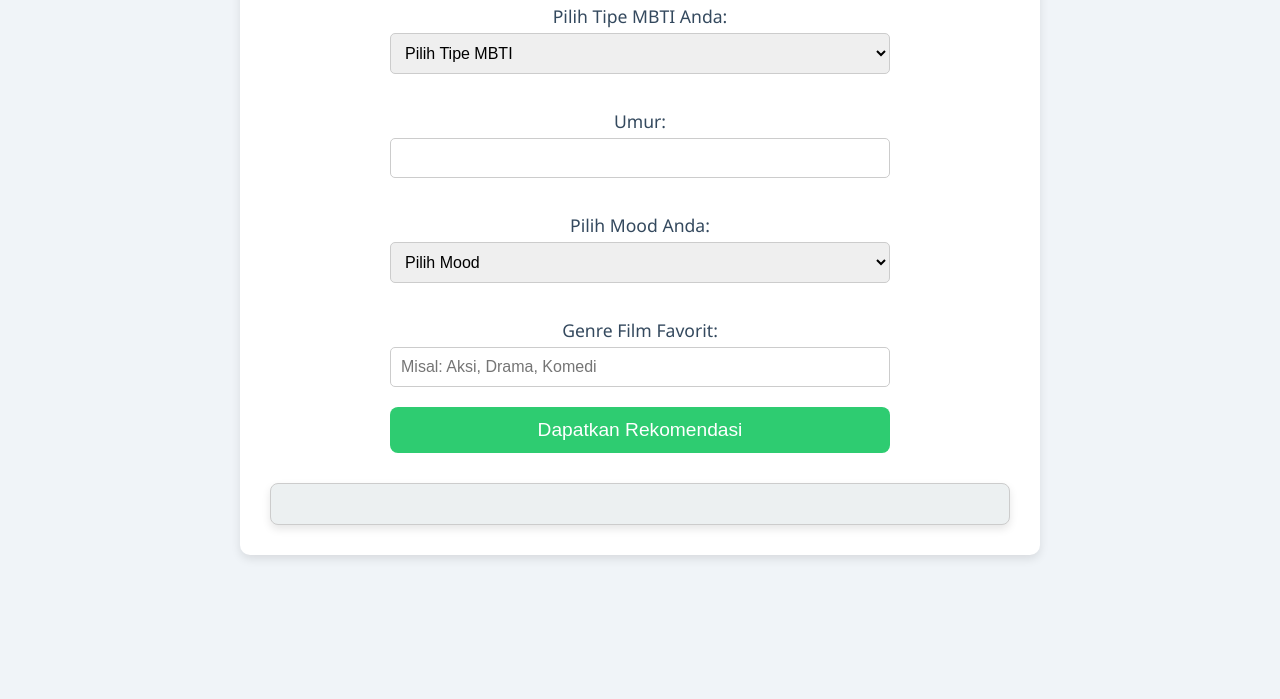
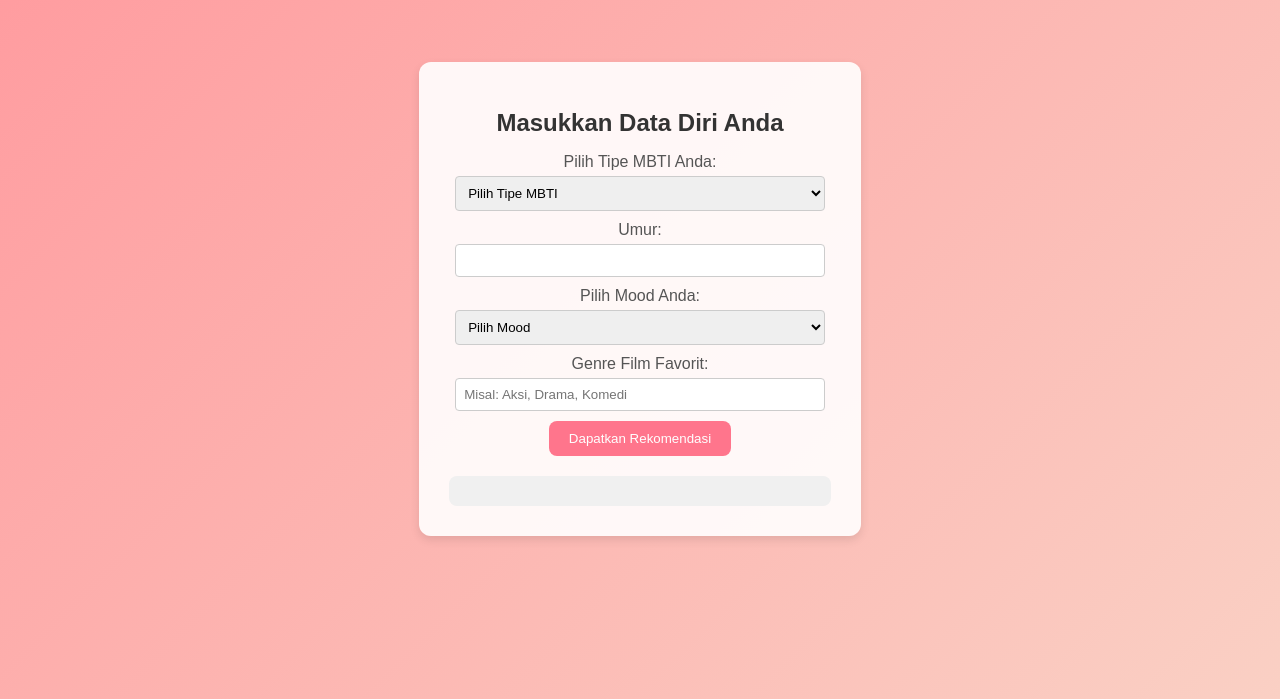
Before and after one commit to meilainformatics/UPRAK25, a plain HTML site: page form.html in a window 1280 px wide. Shown: the part 101-800 px from the top of the page. Drawn offline with Linux system fonts and the light colour scheme.

Commit message:
Update form.html

```diff
--- a/form.html
+++ b/form.html
@@ -4,7 +4,69 @@
     <meta charset="UTF-8">
     <meta name="viewport" content="width=device-width, initial-scale=1.0">
     <title>Isi Data Anda</title>
-    <link rel="stylesheet" href="style.css">
+    <style>
+        body {
+            font-family: Arial, sans-serif;
+            background: linear-gradient(135deg, #ff9a9e, #fad0c4);
+            display: flex;
+            justify-content: center;
+            align-items: center;
+            height: 100vh;
+            margin: 0;
+        }
+
+        .form-container {
+            text-align: center;
+            background: rgba(255, 255, 255, 0.9);
+            padding: 30px;
+            border-radius: 12px;
+            box-shadow: 0 4px 10px rgba(0, 0, 0, 0.1);
+            max-width: 400px;
+        }
+
+        h1 {
+            color: #333;
+            font-size: 24px;
+        }
+
+        label {
+            display: block; /* Membuat label rata kiri dan di atas input */
+            margin-bottom: 5px;
+            color: #555;
+        }
+
+        input[type="number"],
+        select,
+        input[type="text"] {
+            width: calc(100% - 12px); /* Lebar 100% dikurangi padding */
+            padding: 8px;
+            margin-bottom: 10px;
+            border: 1px solid #ccc;
+            border-radius: 4px;
+            box-sizing: border-box; /* Memastikan padding tidak menambah lebar total */
+        }
+
+        button[type="submit"] {
+            background: #ff758c;
+            color: white;
+            padding: 10px 20px;
+            border: none;
+            border-radius: 8px;
+            cursor: pointer;
+            transition: 0.3s;
+        }
+
+        button[type="submit"]:hover {
+            background: #ff5a6e;
+        }
+
+        #recommendation {
+            margin-top: 20px;
+            padding: 15px;
+            background-color: #f0f0f0;
+            border-radius: 8px;
+        }
+    </style>
 </head>
 <body>
     <div class="form-container">
@@ -13,7 +75,6 @@
             <label for="mbti">Pilih Tipe MBTI Anda:</label>
             <select id="mbti" required>
                 <option value="">Pilih Tipe MBTI</option>
-                <!-- MBTI Options -->
                 <option value="intj">INTJ</option>
                 <option value="intp">INTP</option>
                 <option value="entj">ENTJ</option>
```
